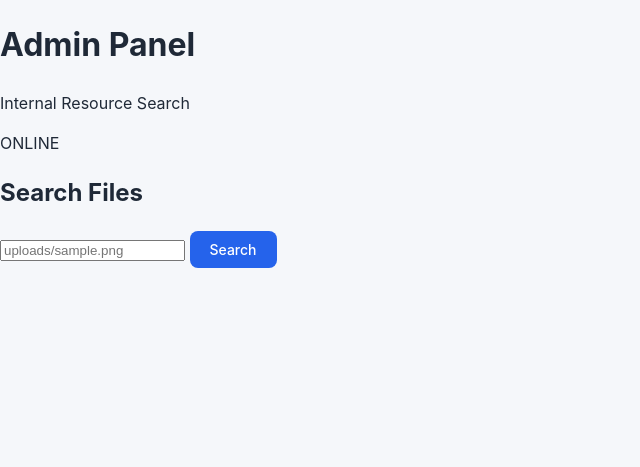
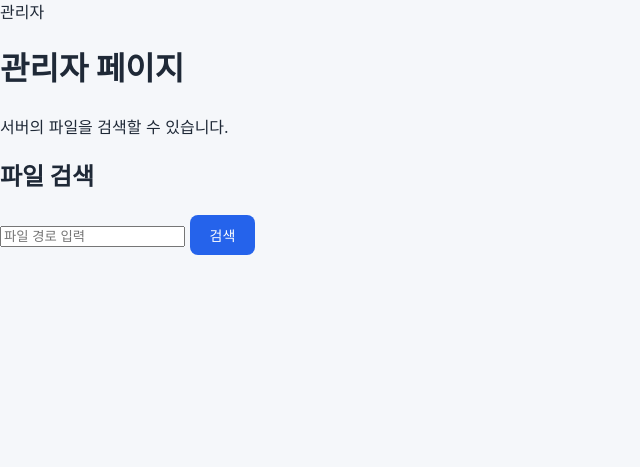
Before and after one commit to SoliShim/CAUtion-CTF-A-team, a Flask app: template File_Upload/templates/admin.html in a window 1280 px wide. Shown: the top 467 px of the page, without its empty margins (0-640 px from the left). After the commit the page ends 255 px from the top, so only its background shows below. Run offline with Flask 3, Linux system fonts and the light colour scheme; the template is opened without the code that fills it, so the values that code supplies are empty.

Commit message:
Update admin.html

```diff
--- a/File_Upload/templates/admin.html
+++ b/File_Upload/templates/admin.html
@@ -1,13 +1,13 @@
 <!DOCTYPE html>
-<html lang="en">
+<html lang="ko">
 <head>
     <meta charset="UTF-8">
     <meta name="viewport" content="width=device-width, initial-scale=1.0">
-    <title>Admin Panel</title>
+    <title>관리자 페이지</title>
 
     <link rel="stylesheet" href="/static/style.css">
 
-    <link href="https://fonts.googleapis.com/css2?family=Inter:wght@300;400;500;600;700&display=swap" rel="stylesheet">
+    <link href="https://fonts.googleapis.com/css2?family=JetBrains+Mono:wght@400;600;700&family=Noto+Sans+KR:wght@400;500;700;800&display=swap" rel="stylesheet">
 </head>
 
 <body class="dashboard-body">
@@ -17,30 +17,27 @@
     <div class="admin-header">
 
         <div>
-            <h1>Admin Panel</h1>
-            <p>Internal Resource Search</p>
-        </div>
-
-        <div class="status">
-            ONLINE
+            <div class="terminal-label">관리자</div>
+            <h1>관리자 페이지</h1>
+            <p>서버의 파일을 검색할 수 있습니다.</p>
         </div>
 
     </div>
 
     <div class="admin-card">
 
-        <h2>Search Files</h2>
+        <h2>파일 검색</h2>
 
         <form method="GET">
 
             <input
                 type="text"
                 name="file"
-                placeholder="uploads/sample.png"
+                placeholder="파일 경로 입력"
             >
 
             <button type="submit">
-                Search
+                검색
             </button>
 
         </form>
```
